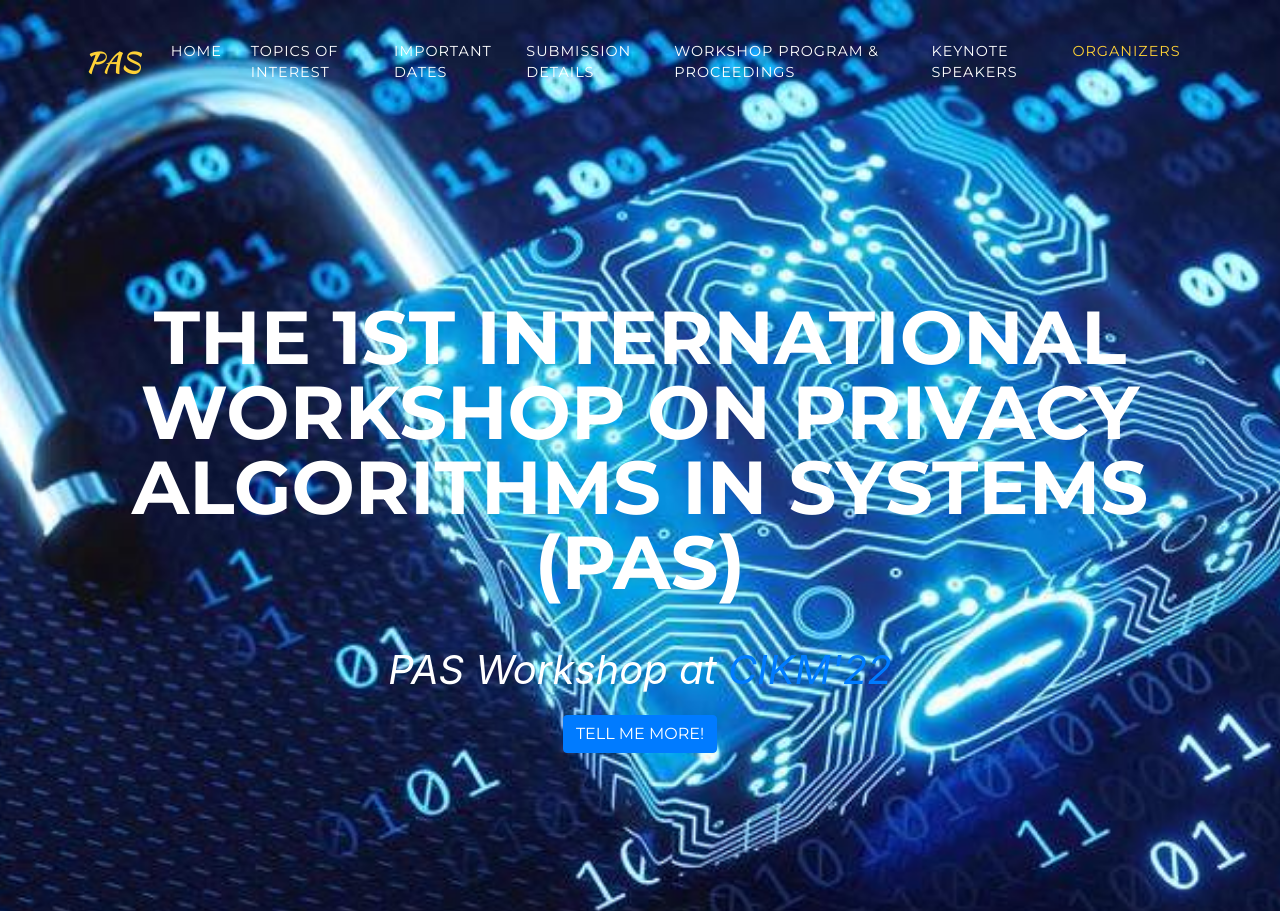
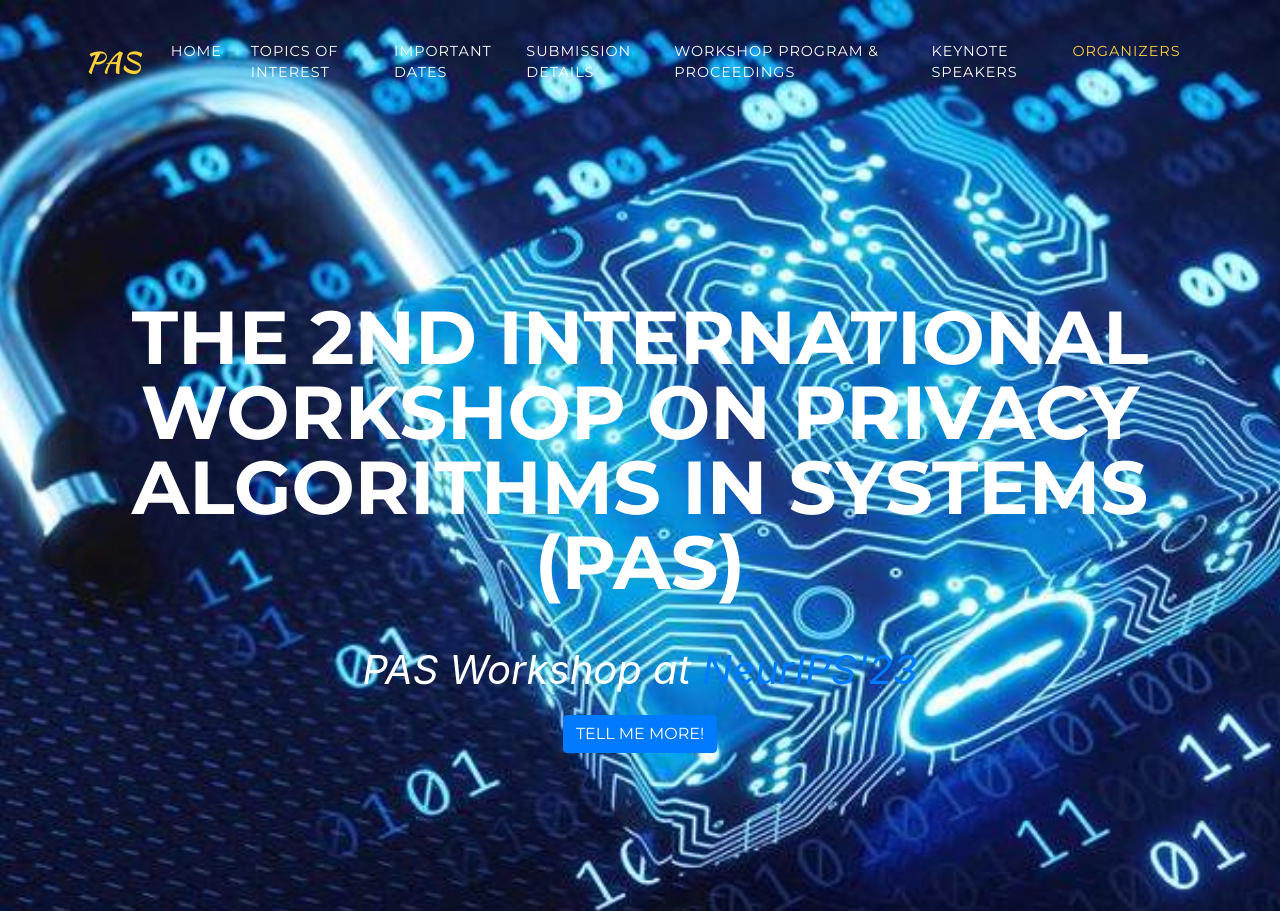
Before and after one commit to PASWorkshop23/PASWorkshop24.github.io, a website with bundled scripts: page index.html in a window 1280 px wide. Shown: the top 911 px of the page. Built offline with nearby package versions, Linux system fonts and the light colour scheme; files whose address does not match are found by name; a web font is replaced by a local one.

Commit message:
Update index.html

```diff
--- a/index.html
+++ b/index.html
@@ -70,8 +70,8 @@
   <header class="masthead">
     <div class="container">
       <div class="intro-text">
-        <div class="intro-heading text-uppercase">The 1st International Workshop on Privacy Algorithms in Systems (PAS)</div>
-	<div class="intro-lead-in">PAS Workshop at <a href="https://www.cikm2022.org">CIKM'22</a></div>
+        <div class="intro-heading text-uppercase">The 2nd International Workshop on Privacy Algorithms in Systems (PAS)</div>
+	<div class="intro-lead-in">PAS Workshop at <a href="https://neurips.cc">NeurIPS'23</a></div>
 	       <!-- <div class="intro-lead-in">Proceedings are available <a href="http://ceur-ws.org/Vol-2635/">on-line</a>.</div> -->
         <a class="btn btn-primary btn-xl text-uppercase js-scroll-trigger" href="#home">Tell Me More!</a>
       </div>
```
